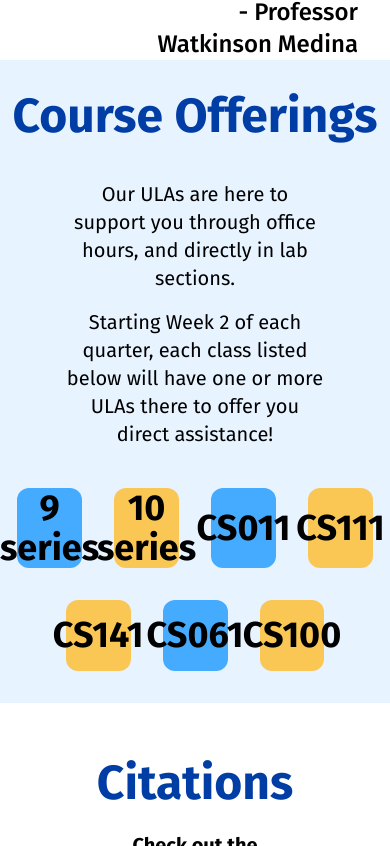
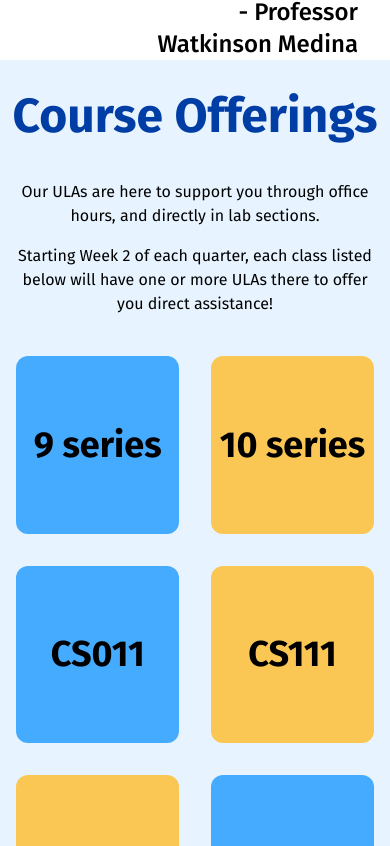
Before and after one commit to acm-ucr/cse-ula, a Next.js app: page /about in a window 390 px wide. Shown: the part 1418-2264 px from the top of the page. Built offline with nearby package versions, Linux system fonts and the light colour scheme.

Commit message:
Course Offerings Responsiveness Layout

```diff
--- a/src/components/about/CourseOfferings.tsx
+++ b/src/components/about/CourseOfferings.tsx
@@ -5,10 +5,12 @@ import { courses } from "@/data/CourseOfferings";
 const CourseOfferings = () => {
   const firstRow = courses.slice(0, 4);
   const secondRow = courses.slice(4, 7);
+  const lastItem = secondRow.length - 1;
+
   return (
     <div className="mb-6 flex w-full flex-col items-center justify-center bg-ula-blue-highlight py-8">
       <Header text="Course Offerings" />
-      <div className="w-2/3 flex-col place-items-center py-10 text-center text-xl">
+      <div className="w-11/12 flex-col place-items-center py-10 text-center text-base md:w-2/3 lg:text-xl">
         <p className="pb-4">
           Our ULAs are here to support you through office hours, and directly in
           lab sections.
@@ -18,9 +20,9 @@ const CourseOfferings = () => {
           or more ULAs there to offer you direct assistance!
         </p>
       </div>
-      <div className="mx-auto mb-8 flex w-2/3 justify-center gap-x-8">
+      <div className="mx-auto mb-8 grid w-11/12 grid-cols-2 gap-8 md:w-2/3 md:grid-cols-4 md:justify-center">
         {firstRow.map((course, index) => (
-          <div key={index} className="flex w-1/4 justify-center">
+          <div key={index} className="flex justify-center">
             <CourseOfferingCard
               course={course.name}
               color={index % 2 === 0 ? "blue" : "yellow"}
@@ -28,9 +30,12 @@ const CourseOfferings = () => {
           </div>
         ))}
       </div>
-      <div className="mx-auto flex w-1/2 justify-center gap-x-8">
+      <div className="mx-auto grid w-11/12 grid-cols-2 gap-8 md:w-1/2 md:grid-cols-3 md:justify-center">
         {secondRow.map((course, index) => (
-          <div key={index} className="flex w-1/3 justify-center">
+          <div
+            key={index}
+            className={`flex justify-center ${index === lastItem ? "col-span-2 w-[173.75px] justify-self-center md:col-span-1 md:w-full" : ""}`}
+          >
             <CourseOfferingCard
               course={course.name}
               color={(index + 4) % 2 != 0 ? "blue" : "yellow"}
```
